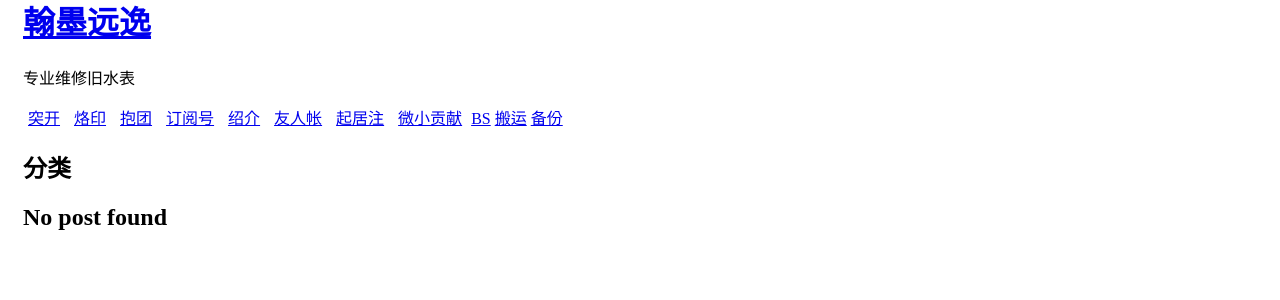
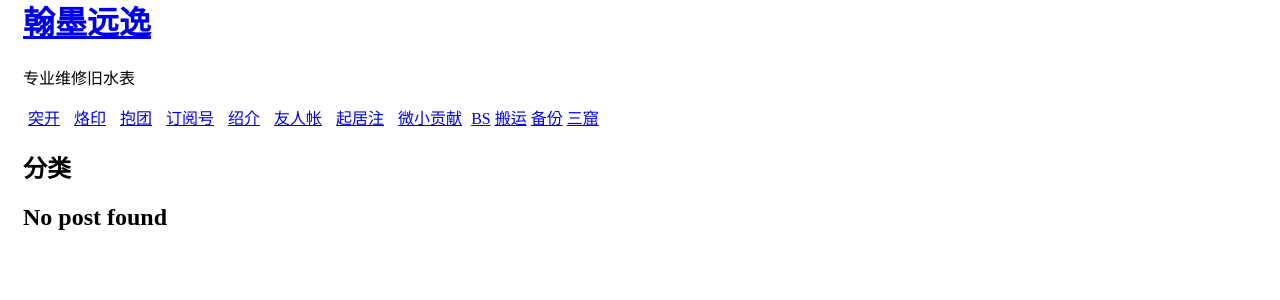
Before and after one commit to Terminus2021/blog, a Jekyll site: the page built from categories.html, in a window 1280 px wide and 900 px high. Shown: the part 132-432 px from the top of the window. Built offline with Jekyll 4.4.1, drawn with Linux system fonts in a browser that asks for light colours.

Commit message:
Update _config.yml

```diff
--- a/_config.yml
+++ b/_config.yml
@@ -42,6 +42,8 @@ navigation:
     url: https://terminus2021.github.io/overwall
   - name: 备份
     url: https://terminus2021.github.io/wayback
+  - name: 三窟
+    url: https://hanmoyuanyi.github.io
 # Pagination
 paginate: 20
 
```
